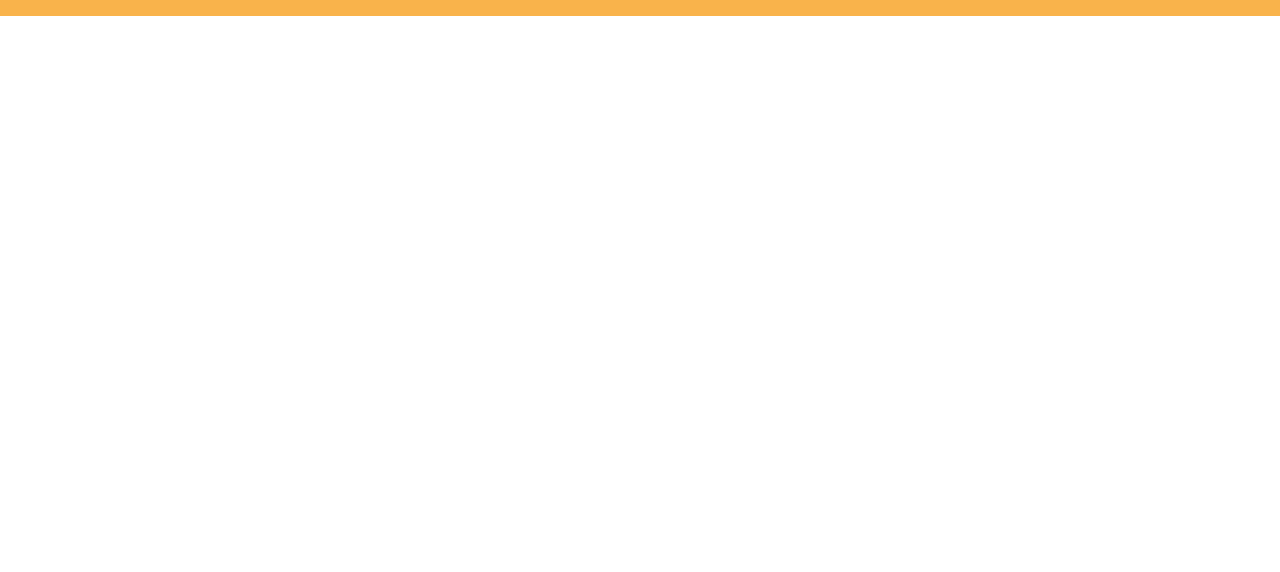
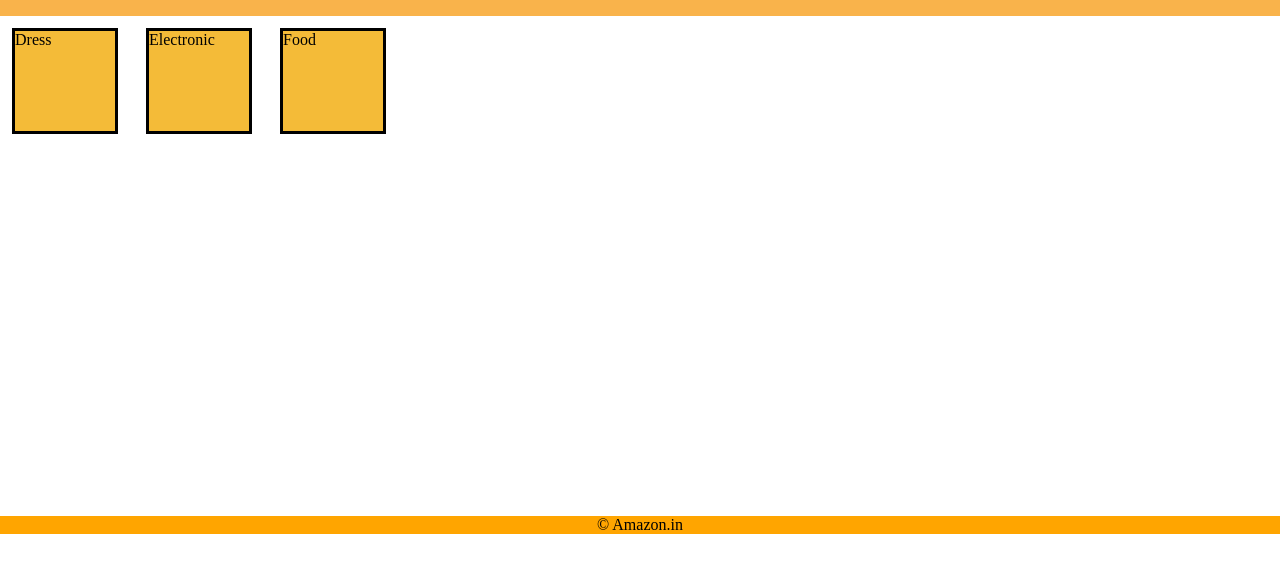
Before and after one commit to Annu9111/CSS, a plain HTML site: page index3.html in a window 1280 px wide. Shown: the part 54-626 px from the top of the page. Drawn offline with Linux system fonts and the light colour scheme.

```diff
--- /dev/null
+++ b/css4.css
@@ -0,0 +1,19 @@
+#box1{
+    width:500px;
+    height: 500px;
+    background-color:blueviolet;
+    border: 2px solid black;
+    font-size: 8px;
+}
+
+#box2{
+    width: 50%;
+    height: 50%;
+    background-color: brown;
+    border: 2px solid black;
+    font-size: 2rem;
+
+}
+body{
+    background-color: burlywood;
+}
--- a/index3.html
+++ b/index3.html
@@ -7,6 +7,7 @@
     <link rel="stylesheet" href="style3.css">
 </head>
 <body>
+    <header>
         <div id="navbar">
             <img src="https://www.hatchwise.com/wp-content/uploads/2022/08/Amazon-Logo-2000-present-1024x576.jpeg" alt="logo">
 
@@ -16,6 +17,15 @@
             <input type="text" placeholder="Search">
             <button>🔍</button>
         </div>
+    </header>
+    <div id="content">
+        <div class="content-box">Dress</div>
+        <div class="content-box">Electronic</div>
+        <div class="content-box">Food</div>
+    </div>
+    <footer>
+        &copy; Amazon.in
+    </footer>
 
 </body>
 </html>
--- a/style3.css
+++ b/style3.css
@@ -22,3 +22,18 @@
     font-weight: bold;
 
 }
+.content-box{
+    height: 100px;
+    width: 100px;
+    margin: 12px;
+    border: 3px solid black;
+    display: inline-block;
+    background-color: rgb(244, 187, 56);
+}
+#content{
+    height: 500px;
+}
+footer{
+    background-color: orange;
+    text-align: center;
+}
```
Also changed, not shown: index4.html (added, +17 -0 lines). Lines whose indentation alone changed are shown as unchanged.
